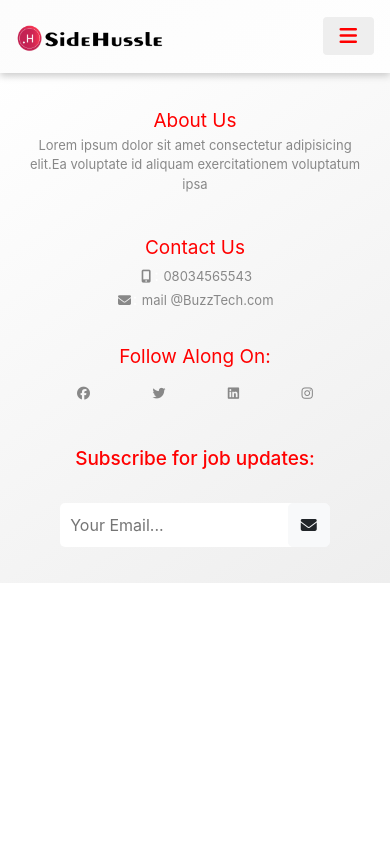
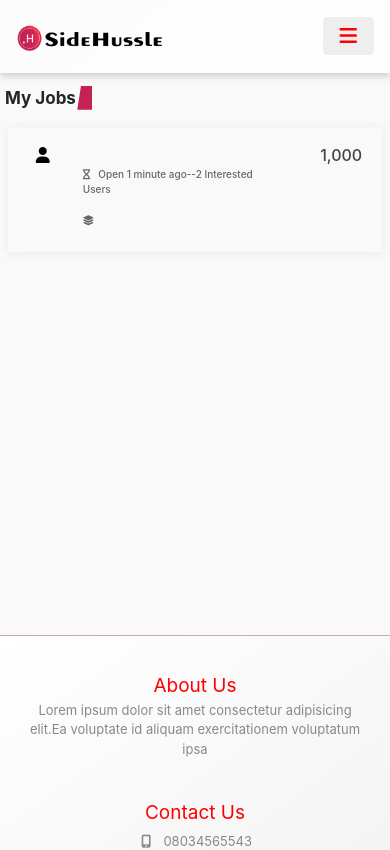
Before and after one commit to BuzzTechNG/sidehussle1, a React (Create React App) app: page /dashboard/myjobs in a window 390 px wide. Shown: the top 850 px of the page. Built offline with nearby package versions, Linux system fonts and the light colour scheme; no server answers.

Commit message:
modified job module

```diff
--- /dev/null
+++ b/src/Components/Dashboard-components/Mainpage/Availablejobs/ActiveJobs.jsx
@@ -0,0 +1,15 @@
+import React from 'react'
+import PreviousJobItem from './Card/PreviousJobItem'
+
+function ActiveJobs() {
+    return (
+        <div className="full-width">
+        <div className="container-m">
+          <div className="page-title">Active Jobs</div>
+          <PreviousJobItem/>
+        </div>
+    </div>
+    )
+}
+
+export default ActiveJobs
--- a/src/Components/Dashboard-components/Mainpage/Availablejobs/Availablejobs.js
+++ b/src/Components/Dashboard-components/Mainpage/Availablejobs/Availablejobs.js
@@ -61,7 +61,7 @@ class Availablejobs extends Component {
       <div className="full-width">
         <div className="container-lg mt-3 py-2 px-4">
           <div className="page-title"> Avaliable Jobs </div>{" "}
-          <div className="row my-4">
+          <div className="row my-2">
             {" "}
             {/* Left container */}
             <div className="col-lg-3 col-md-12 col-sm-12 col-xs-12">
--- a/src/Components/Dashboard-components/Mainpage/Availablejobs/Card/Card.js
+++ b/src/Components/Dashboard-components/Mainpage/Availablejobs/Card/Card.js
@@ -8,7 +8,7 @@ const card = (props) => {
   return props.isGrid ? (
     <NavLink
       title="Click to expand job information"
-      to="/dashboard/avaliablejobs/56d6dsh"
+      to="/dashboard/jobprofile/56d6dsh"
       class="col-sm-12 col-md-6 col-lg-6 col-xl-4 my-4"
     >
       <div class="xcard card-list">
@@ -38,7 +38,7 @@ const card = (props) => {
   ) : (
     <NavLink
       title="Click to expand job information"
-      to="/dashboard/avaliablejobs/56d6dsh"
+      to="/dashboard/jobprofile/56d6dsh"
       className="xcard row p-3 pl-4 mx-auto"
       style={{
         width: "96%",
--- /dev/null
+++ b/src/Components/Dashboard-components/Mainpage/Availablejobs/Card/PreviousJobItem.jsx
@@ -0,0 +1,48 @@
+import React from 'react'
+import { appLogic } from '../../../../..'
+import { NavLink } from 'react-router-dom'
+
+function PreviousJobItem(props){
+    return(
+      <div>
+      <NavLink
+        title="Click to expand job information"
+        to="/dashboard/jobprofile/56d6dsh"
+        className="xcard row p-3 pl-4 mx-auto"
+        style={{
+          width: "96%",
+        }}
+      >
+        <div className="pr-3">
+          <i className="fa fa-user"> </i>{" "}
+        </div>{" "}
+        <div className="col">
+          <div className="text-left">
+            <p className="title1"> {props.topic} </p>{" "}
+          </div>{" "}
+          <div className="">
+            <p className="subtitle2"> {props.description} </p>{" "}
+          </div>{" "}
+          <div className="row subtitle3 px-4">
+            <li className="row align-items-center p-2 col-md-6 col-sm-12 p-0">
+              <span>
+                {" "}
+                <i className="fa fa-hourglass pr-2 "> </i>
+                Open 1 minute ago--2 Interested Users{" "}
+              </span>{" "}
+            </li>{" "}
+            <li className="row align-items-center p-2 col-md-6 col-sm-12">
+              <span>
+                {" "}
+                <i className="fa fa-layer-group  pr-2"> </i> {props.topic}{" "}
+              </span>{" "}
+            </li>{" "}
+          </div>{" "}
+        </div>{" "}
+        <div className="title2 px-1"> {appLogic.numberWithCommas("1000")} </div>{" "}
+      </NavLink>
+      </div>
+    )
+  }
+
+export default PreviousJobItem
--- /dev/null
+++ b/src/Components/Dashboard-components/Mainpage/Availablejobs/MyJobs.jsx
@@ -0,0 +1,15 @@
+import React from 'react'
+import PreviousJobItem from './Card/PreviousJobItem'
+
+function MyJobs() {
+    return (
+        <div className="full-width">
+            <div className="container-m">
+              <div className="page-title">My Jobs</div>
+              <PreviousJobItem/>
+            </div>
+        </div>
+    )
+}
+
+export default MyJobs
--- a/src/Components/Dashboard-components/Mainpage/Mainpage.js
+++ b/src/Components/Dashboard-components/Mainpage/Mainpage.js
@@ -7,6 +7,8 @@ import Previousjobs from "./Previousjobs/Previousjobs";
 import Startjob from "./Startjob/Startjob";
 import { Route, Switch } from "react-router-dom";
 import Availablejobs from "./Availablejobs/Availablejobs";
+import MyJobs from "./Availablejobs/MyJobs";
+import ActiveJobs from "./Availablejobs/ActiveJobs";
 import Home from "./Home/Home.jsx";
 import Thistory from "./Transactionhistory/Transactionhistory";
 import DepositFund from "./Transactionhistory/DepositFund";
@@ -28,13 +30,14 @@ class Mainpage extends Component {
           <Route path="/dashboard/startjob" component={Startjob} />
           <Route path="/dashboard/inprogress" component={Jobprogress} />
           <Route path="/dashboard/postjob" component={PostJob} />
-          <Route path="/dashboard/avaliablejobs/:id" component={jobPage} />
+          <Route path="/dashboard/jobprofile/:id" component={jobPage} />
+          <Route path="/dashboard/myjobs" component={MyJobs} />
+          <Route path="/dashboard/activejobs" component={ActiveJobs} />
           <Route path="/dashboard/previousjobs" component={Previousjobs} />
           <Route path="/dashboard/message" component={Message} />
           <Route path="/dashboard/deposit" component={DepositFund} />
           <Route path="/dashboard/account_setup" component={AccountSetUp} />
           <Route path="/dashboard/withdraw" component={WithdrawFund} />
-
           <Route path="/dashboard/finduser" component={Findperson} />
           <Route
             path="/dashboard/avaliablejobs"
--- a/src/Components/Dashboard-components/Mainpage/Previousjobs/Previousjobs.js
+++ b/src/Components/Dashboard-components/Mainpage/Previousjobs/Previousjobs.js
@@ -1,32 +1,20 @@
-import React, { Component } from "react";
-import previousJobsList from "../../Mainpage/Previousjobslist";
-import Previousjobview from "./Previousjobstable/Previousjobtable";
+import React from 'react'
+import { appLogic } from '../../../..'
+import { NavLink } from 'react-router-dom'
+import PreviousJobItem from '../Availablejobs/Card/PreviousJobItem'
 
-import "./Previousjobs.css";
+function Previousjobs() {
 
-class Previousjob extends Component {
-  state = {
-    previousJobsList: previousJobsList,
-  };
-  render() {
-    const previousJob = this.state.previousJobsList.map((pJobList) => (
-      <Previousjobview
-        key={pJobList.id}
-        id={pJobList.id}
-        topic={pJobList.title}
-        description={pJobList.description}
-        price={pJobList.price}
-        location={pJobList.location}
-        time={pJobList.time}
-        date={pJobList.date}
-      />
-    ));
+  return (
+    <div className="full-width">
+      <div className="container-m">
+      <div className="page-title">Past Jobs</div>
+        <div>
+          <PreviousJobItem />
+        </div>
+      </div>
+    </div>
+  )
+}
 
-    return (
-      <div className="container">
-        <div className="row">{previousJob}</div>
-      </div>
-    );
-  }
-}
-export default Previousjob;
+export default Previousjobs
--- a/src/Components/Dashboard-components/NavInfo/NavInfo.js
+++ b/src/Components/Dashboard-components/NavInfo/NavInfo.js
@@ -61,13 +61,13 @@ const NavInfo = () => {
                     </NavLink>
                     <div className="nav-link-container">
 
-                      <NavLink to="" className="item" >
-                      Current Job
+                      <NavLink to="/dashboard/activejobs" className="item" >
+                      Active Jobs
                       </NavLink>
                       <NavLink to="/dashboard/previousjobs" className="item" >
-                      Past Work
+                      Past Jobs
                       </NavLink>
-                      <NavLink to="" className="item" >
+                      <NavLink to="/dashboard/myjobs" className="item" >
                        Posted Jobs
                       </NavLink>
                       <NavLink to="/dashboard/finduser" className="item" >
--- a/src/apolloHelper.js
+++ b/src/apolloHelper.js
@@ -275,6 +275,7 @@ class apollaHelperClass {
   async getUser(id) {
     return await client.query({
       query: this.GET_USER,
+
       variables: {
         id,
       },
```
